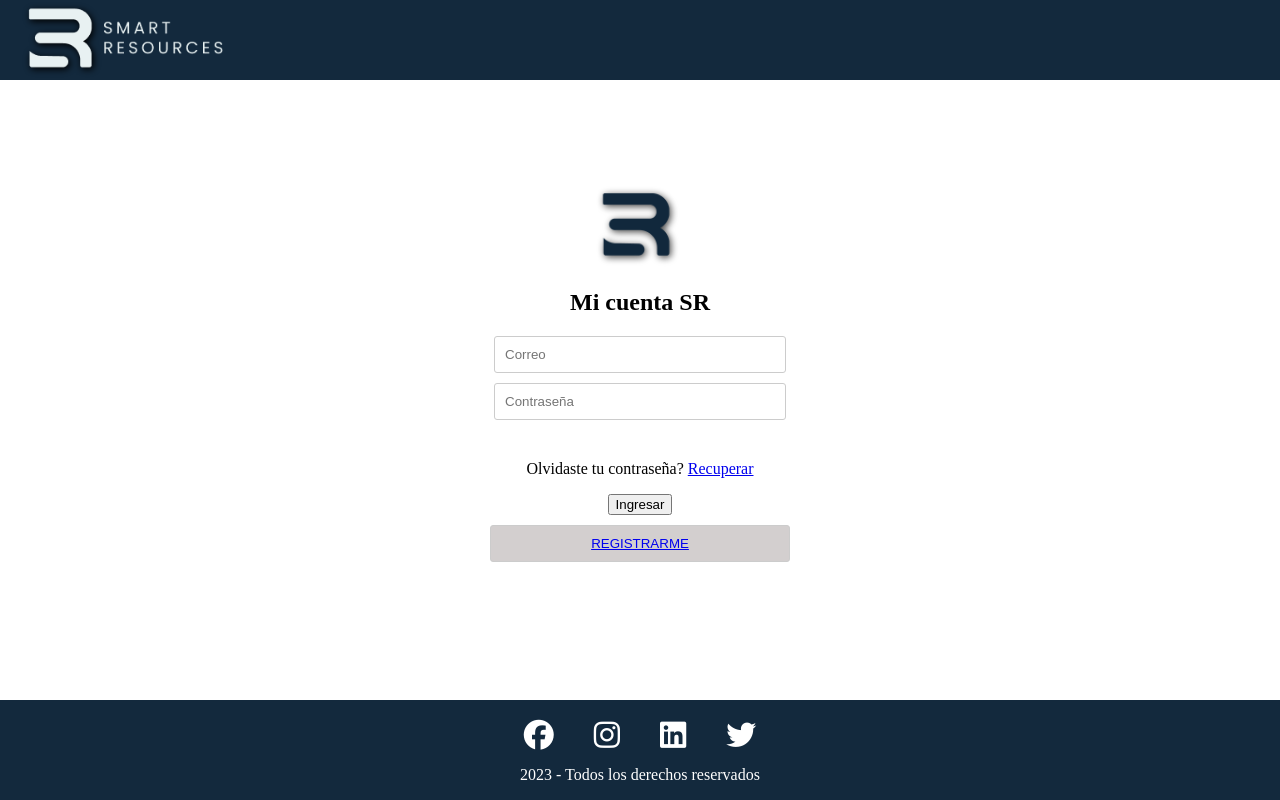
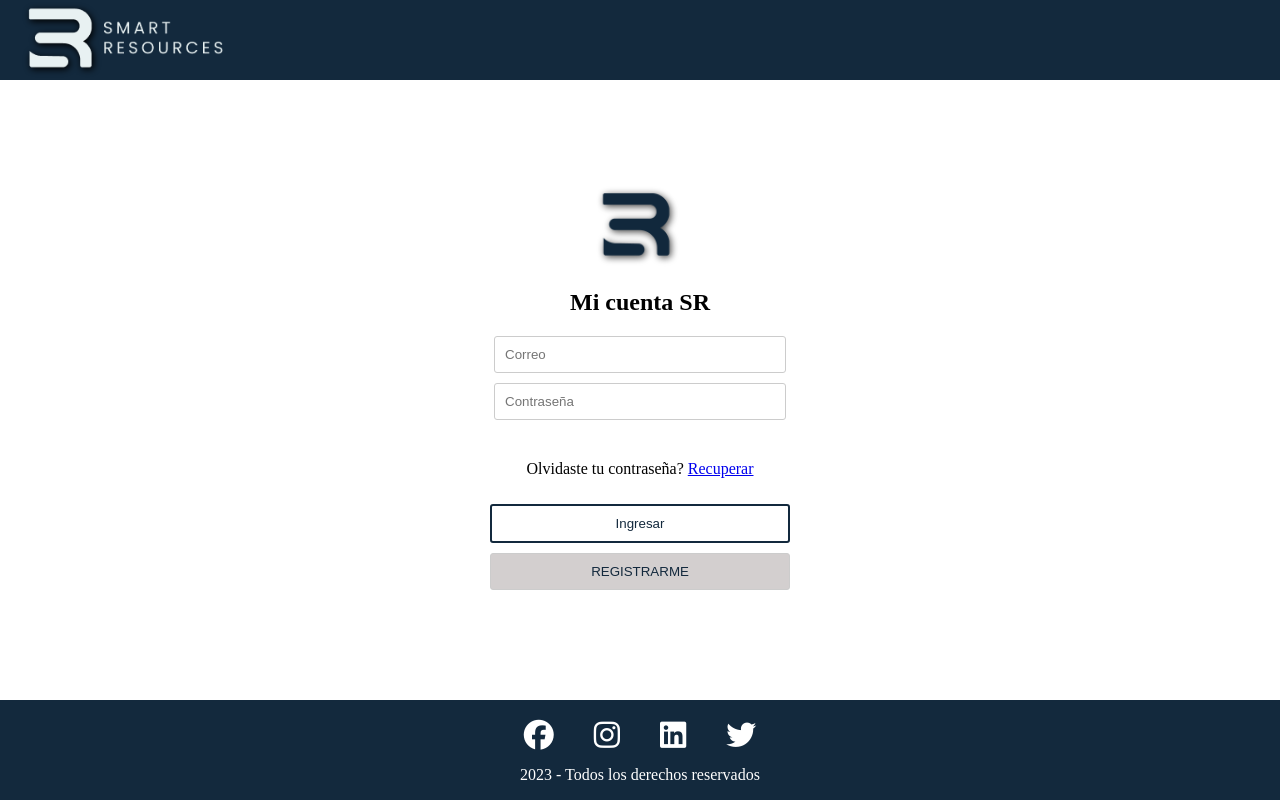
Before and after one commit to RodrigoSanchezDV/Experiencia-IT, a React (Vite) app: page /login in a window 1280 px wide. Built offline with nearby package versions, Linux system fonts and the light colour scheme.

Commit message:
se arreglo detalles de estilo en  login

```diff
--- a/src/Components/pages/Login.jsx
+++ b/src/Components/pages/Login.jsx
@@ -83,10 +83,10 @@ export default function Login() {
  <p className="password">
           Olvidaste tu contraseña? <Link to="/recuperar-contrasena">Recuperar</Link>
         </p>
-              <button type="button" onClick={handleSubmit}>
+              <button className="button-ingresar" type="button" onClick={handleSubmit}>
                 Ingresar
               </button>
-              <button className="button-registrarme"type="button" onClick={handleSubmit}>
+              <button className="button-registrarme" type="button" onClick={handleSubmit}>
 
                 <Link to="/newaccount">REGISTRARME</Link>
               </button>
--- a/src/Components/styles/Login.css
+++ b/src/Components/styles/Login.css
@@ -70,3 +70,42 @@ body {
   text-align: center;
   z-index: 999; /* Para asegurarte de que el mensaje esté en la parte superior */
 }
+
+.button-ingresar{
+  background-color: white;
+  color: #13293D;
+  border: 2px solid #13293D;
+  border-radius: 3px;
+  padding: 10px 20px;
+  cursor: pointer;
+  width: 100%;
+  margin-top: 10px;
+}
+
+.button-ingresar:hover{
+  background-color: #13293D;
+  color: white;
+  border: 2px solid #13293D;
+  border-radius: 3px;
+  padding: 10px 20px;
+  cursor: pointer;
+  width: 100%;
+  margin-top: 10px;
+}
+
+.button-registrarme{
+  background-color: rgb(211, 207, 207);
+  color: #13293D;
+  border: none;
+  border-radius: 3px;
+  padding: 10px 20px;
+  cursor: pointer;
+  width: 100%;
+  border: 1px solid #ccc;
+  margin-top: 10px;
+  text-decoration: none;
+}
+.button-registrarme a {
+  text-decoration: none; /* Elimina la decoración del enlace */
+  color: inherit; /* Utiliza el color de texto heredado */
+}
--- a/src/Components/styles/Register.css
+++ b/src/Components/styles/Register.css
@@ -38,22 +38,12 @@
     width: 100%;
     border: 1px solid #ccc;
   }
-  .button-registrarme{
-    background-color: rgb(211, 207, 207);
-    color: #13293D;
-    border: none;
-    border-radius: 3px;
-    padding: 10px 20px;
-    cursor: pointer;
-    width: 100%;
-    border: 1px solid #ccc;
-    margin-top: 10px;
-  }
 
-  .button-registrarme:hover {
+
+  /* .button-registrarme:hover {
     background-color: #13293D;
     color: white;
-  }
+  } */
 
   /* Media Query para pantalla pequeña */
   @media screen and (max-width: 600px) {
```
